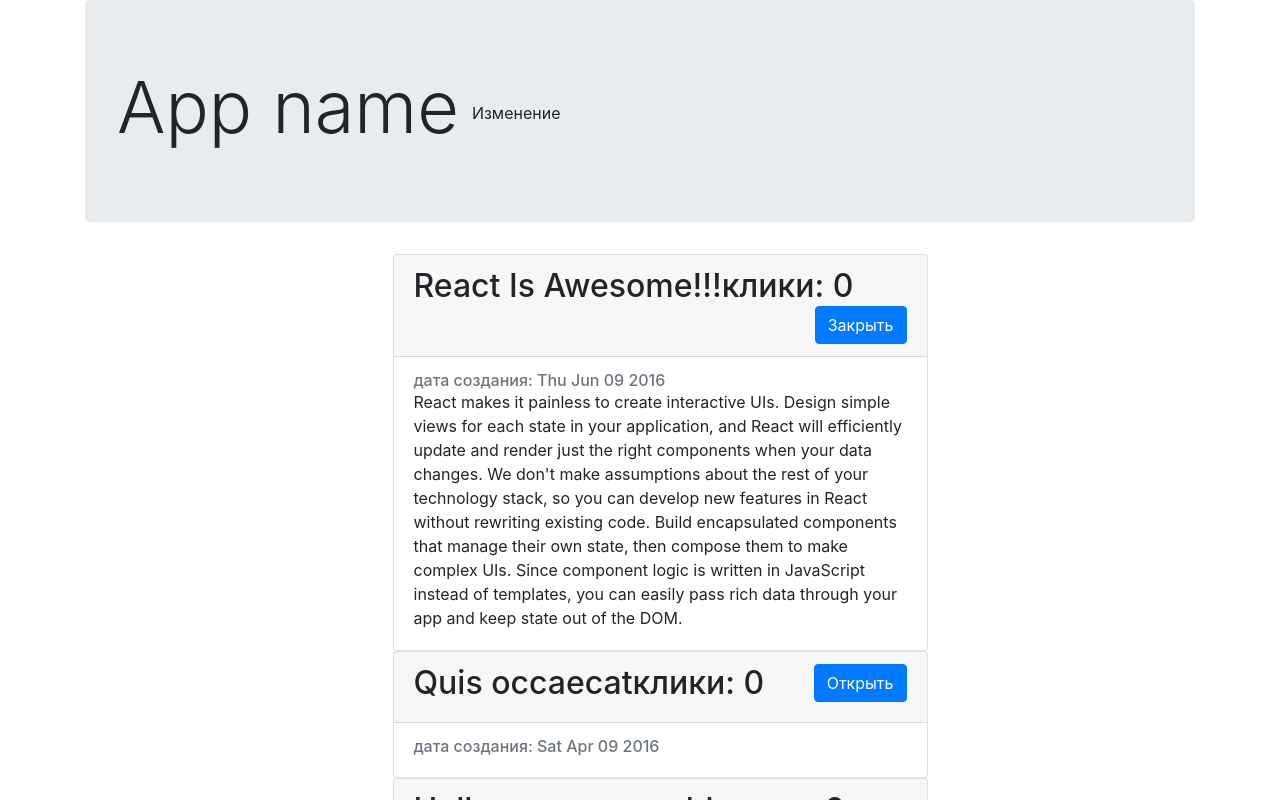
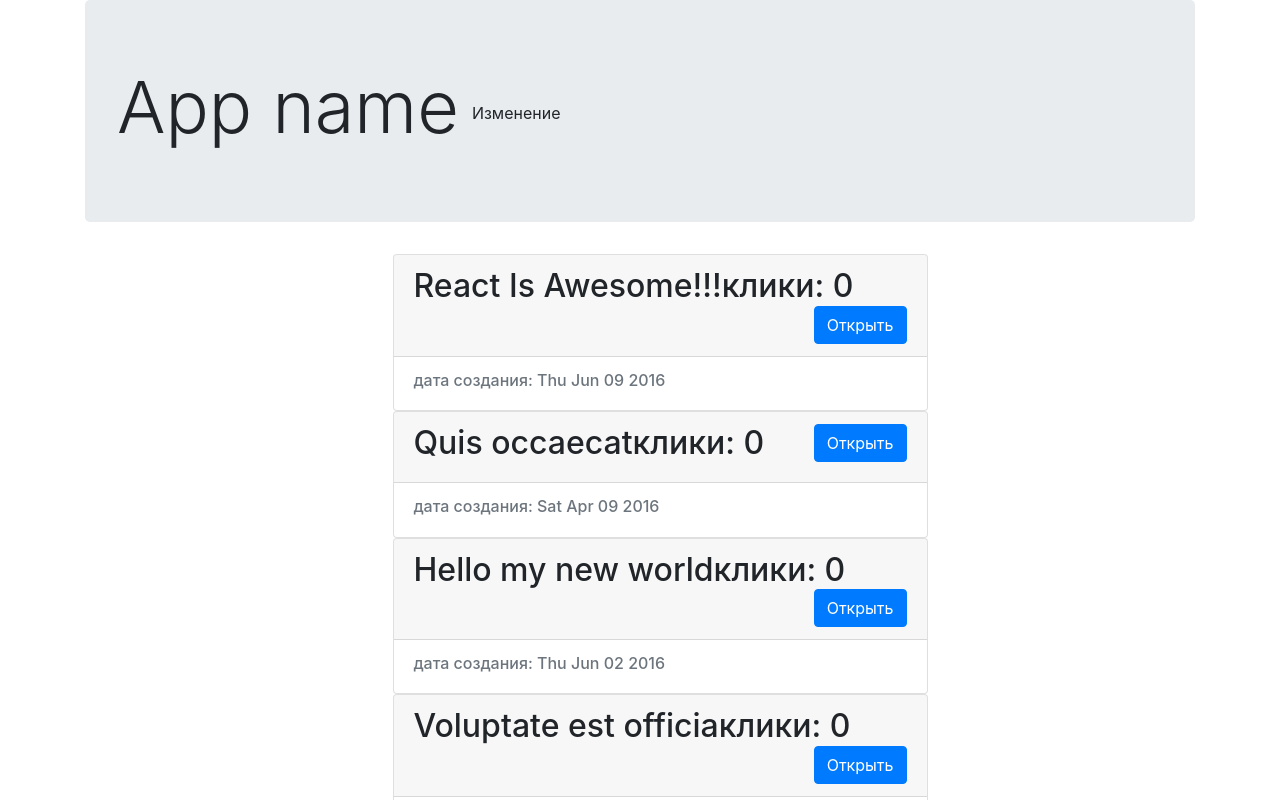
Before and after one commit to dvtok/learn-app-react, a React (Create React App) app: page / in a window 1280 px wide. Shown: the top 800 px of the page. Built offline with nearby package versions, Linux system fonts and the light colour scheme.

Commit message:
Урок 12 окончание курса

```diff
--- a/src/components/Article.js
+++ b/src/components/Article.js
@@ -1,11 +1,10 @@
-import React, {Component, PureComponent} from 'react'
+import React, {PureComponent} from 'react'
 
 class Article extends PureComponent {
     constructor(props){
         super(props)
 
         this.state = {
-            isOpen: props.defaultOpen,
             count: 0
         }
     }
@@ -18,15 +17,15 @@ class Article extends PureComponent {
         console.log('Mounting')
     }
 
-    componentWillReceiveProps(nextProps) {
-        if (nextProps.defaultOpen !== this.props.defaultOpen) this.setState({
-            isOpen: nextProps.defaultOpen
-        })
-    }
+    // componentWillReceiveProps(nextProps) {
+    //     if (nextProps.defaultOpen !== this.props.defaultOpen) this.setState({
+    //         isOpen: nextProps.defaultOpen
+    //     })
+    // }
 
     render () {
-        const {article} = this.props
-        const body = this.state.isOpen && <section className="card-text">{article.text}</section>
+        const {article, isOpen, onButtonClick} = this.props
+        const body = isOpen && <section className="card-text">{article.text}</section>
 
         return (
             <div className="card mx-auto" style={{width: '50%'}}>
@@ -34,8 +33,8 @@ class Article extends PureComponent {
                     <h2 onClick = {this.incrementCounter}>
                         {article.title}
                         клики: {this.state.count}
-                        <button onClick={this.handleClick} className="btn btn-primary btn-lgs float-right">
-                            {this.state.isOpen ? 'Закрыть' : 'Открыть'}
+                        <button onClick={onButtonClick} className="btn btn-primary btn-lgs float-right">
+                            {isOpen ? 'Закрыть' : 'Открыть'}
                         </button>
                     </h2>
                 </div>
@@ -55,12 +54,6 @@ class Article extends PureComponent {
         })
     }
 
-    handleClick = () => {
-        console.log('клик')
-        this.setState({
-            isOpen: !this.state.isOpen
-        })
-    }
 }
 
 export default Article
--- a/src/components/ArticleList/index.js
+++ b/src/components/ArticleList/index.js
@@ -3,11 +3,17 @@ import Article from "../Article"
 import './style.css'
 
 export default class ArticleList extends PureComponent {
+    state = {
+        openArticleId: null
+    }
     render() {
         console.log(2);
         const articleElements = this.props.articles.map((article,index) =>
             <li key = {article.id} className="article-list__li">
-                    <Article article = {article} defaultOpen = {index === 0}/>
+                <Article article = {article}
+                         isOpen = {this.state.openArticleId === article.id}
+                         onButtonClick = {this.handleClick.bind(this, article.id)}
+                />
             </li>
         )
 
@@ -17,4 +23,7 @@ export default class ArticleList extends PureComponent {
             </ul>
         )
     }
+    handleClick = openArticleId => this.setState({
+        openArticleId: this.state.openArticleId === openArticleId ? null : openArticleId
+    })
 }
```
Lines whose indentation alone changed are shown as unchanged.
